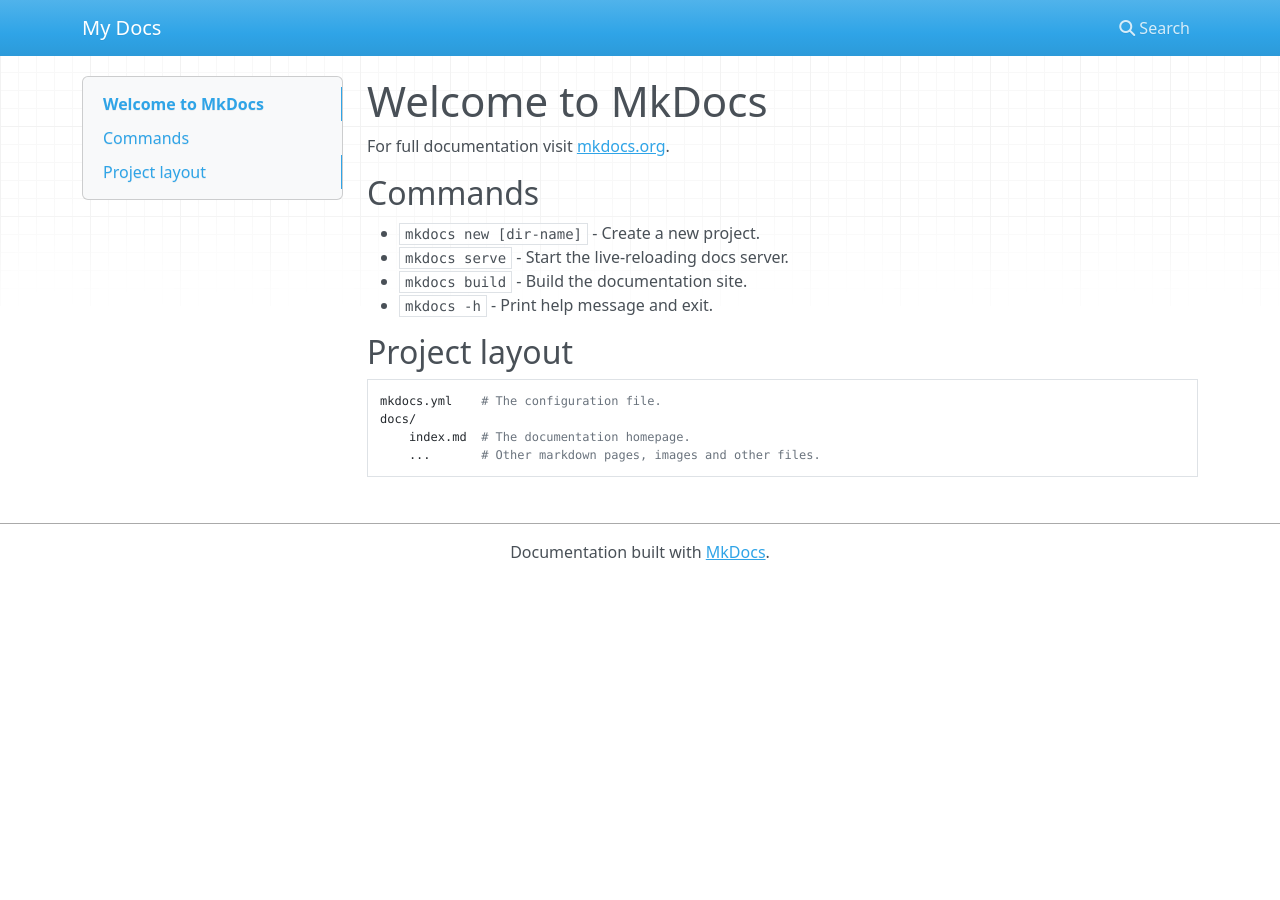
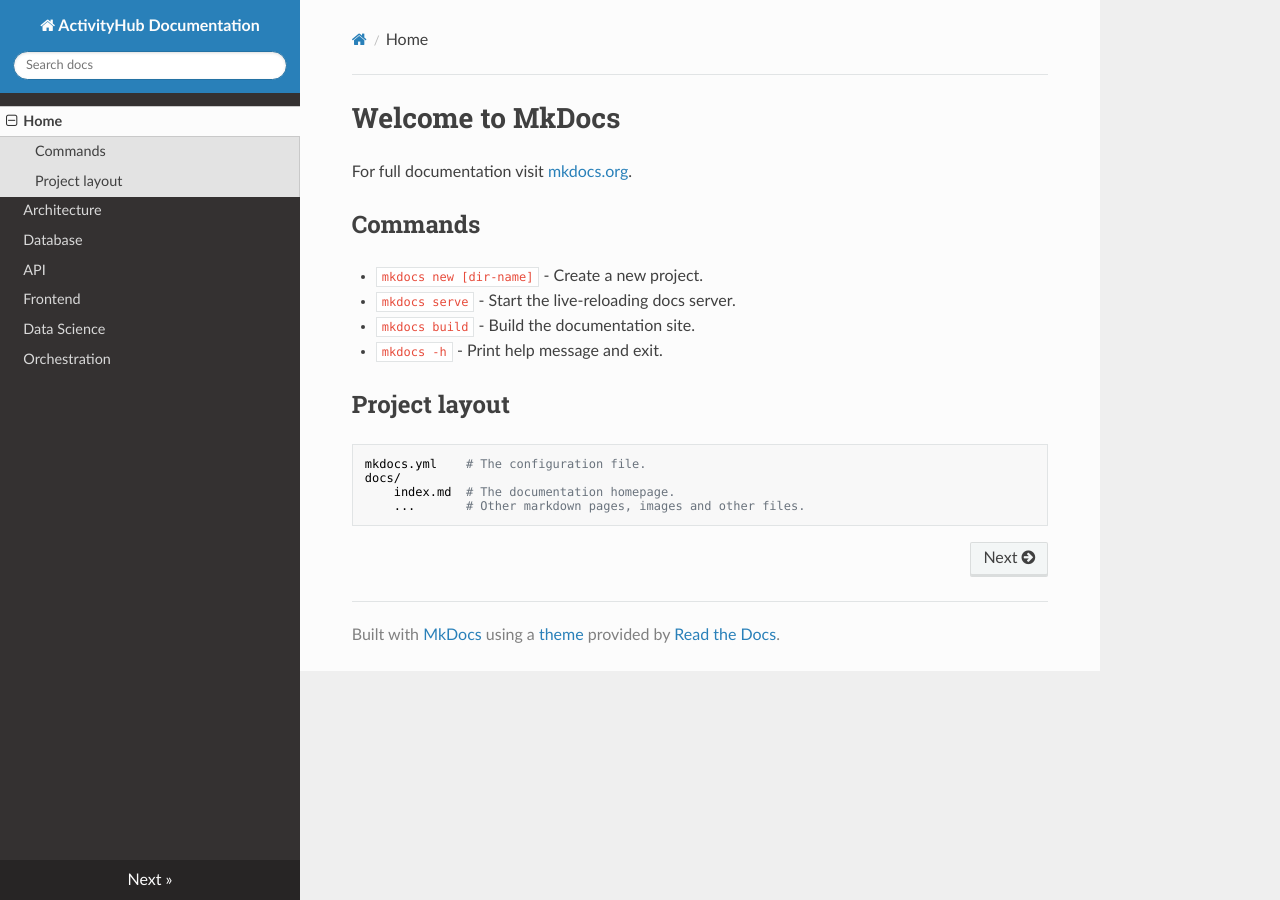
Before and after one commit to DS-223-2026-Spring/ds223-3-project, an MkDocs documentation site: the page built from docs/index.md, in a window 1280 px wide. Built offline with MkDocs 1.6.1, drawn with Linux system fonts in a browser that asks for light colours; nearby versions of some CDN libraries.

Commit message:
updated mkdocs and docker-compose.yml

```diff
--- a/mkdocs.yml
+++ b/mkdocs.yml
@@ -1 +1,11 @@
-site_name: My Docs
+site_name: ActivityHub Documentation
+nav:
+  - Home: index.md
+  - Architecture: architecture.md
+  - Database: database.md
+  - API: api.md
+  - Frontend: frontend.md
+  - Data Science: ds.md
+  - Orchestration: orchestration.md
+theme:
+  name: readthedocs
```
Also changed, not shown: docker-compose.yml (+46 -8 lines), shared/README.md (added, +1 -0 lines), docs/api.md (added), docs/architecture.md (added), docs/database.md (added), docs/ds.md (added), docs/frontend.md (added), docs/orchestration.md (added), shared/__init__.py (added), 3 other files.
